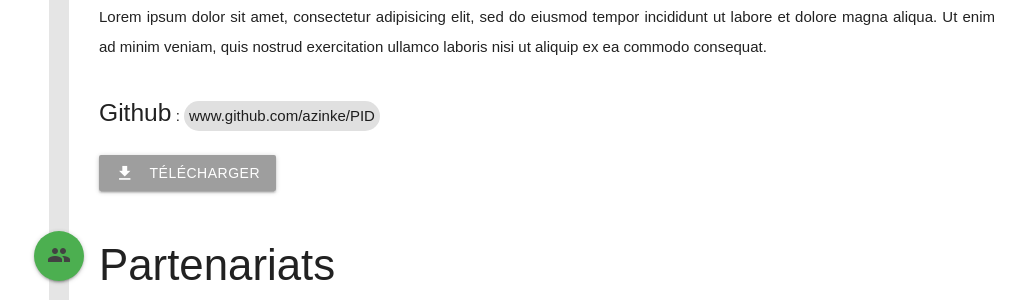
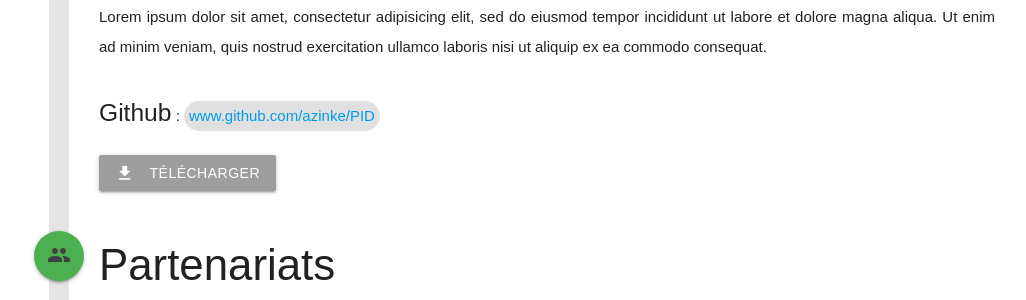
Before and after one commit to project-story/project-story.github.io, a Jekyll site: the page built from _posts/2018-10-10-draft.md, in a window 1280 px wide. Shown: the part 1676-1976 px from the top of the page, without its empty margins (93-1119 px from the left). Built offline with Jekyll 4.4.1, drawn with Linux system fonts in a browser that asks for light colours; some web fonts are replaced.

Commit message:
Fix #16: make the github link clickable

```diff
--- a/_layouts/post.html
+++ b/_layouts/post.html
@@ -112,7 +112,7 @@
                                 {% if page.github != null %}
                                 <span>
                                     <h5 class="inline-block">Github </h5> :
-                                    <span class="keyword grey lighten-2">{{ page.github }}</span>
+                                    <a href="{{ page.github }}" class="keyword grey lighten-2">{{ page.github }}</a>
                                 </span>
                                 {% endif %}
                             </div>
```
